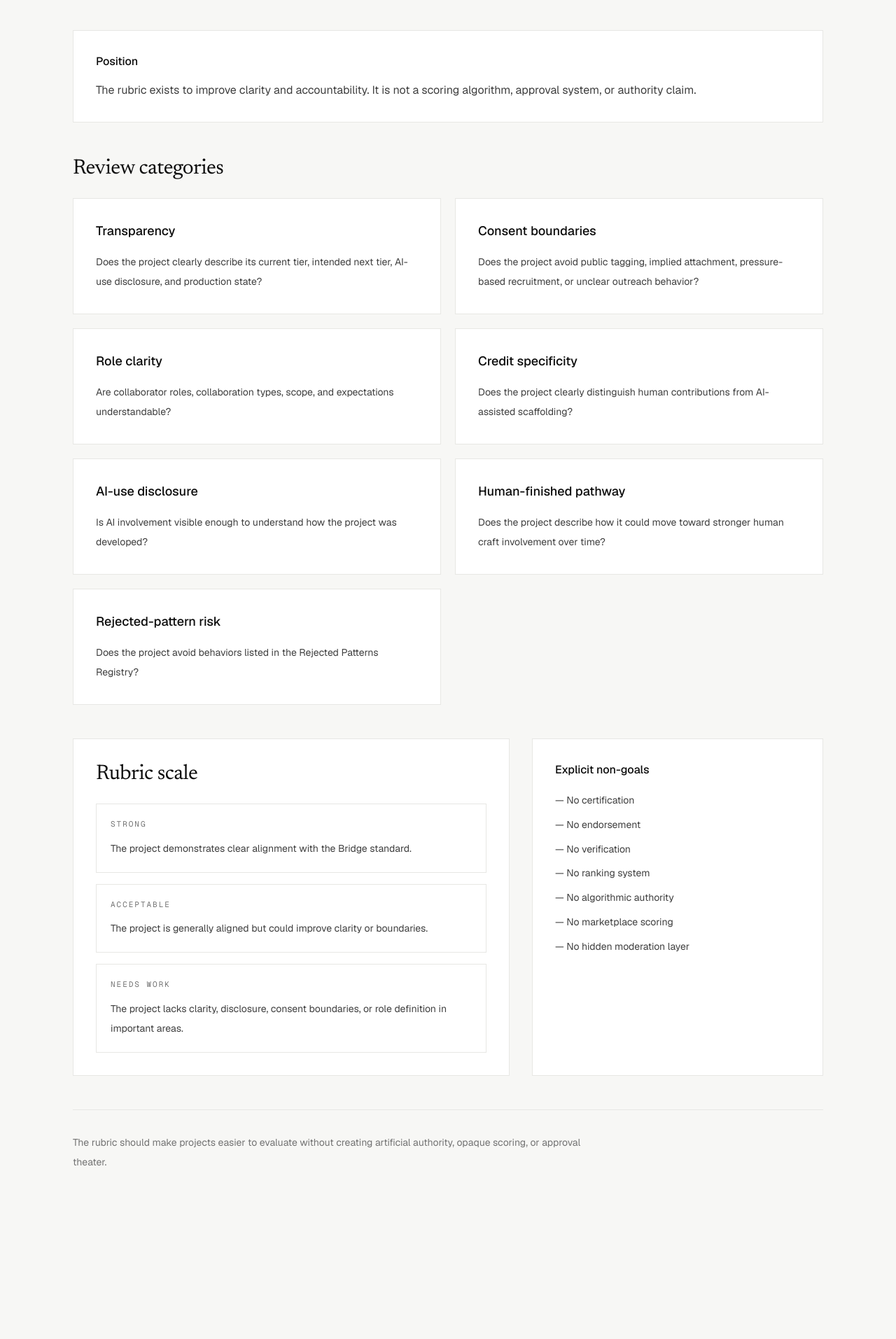
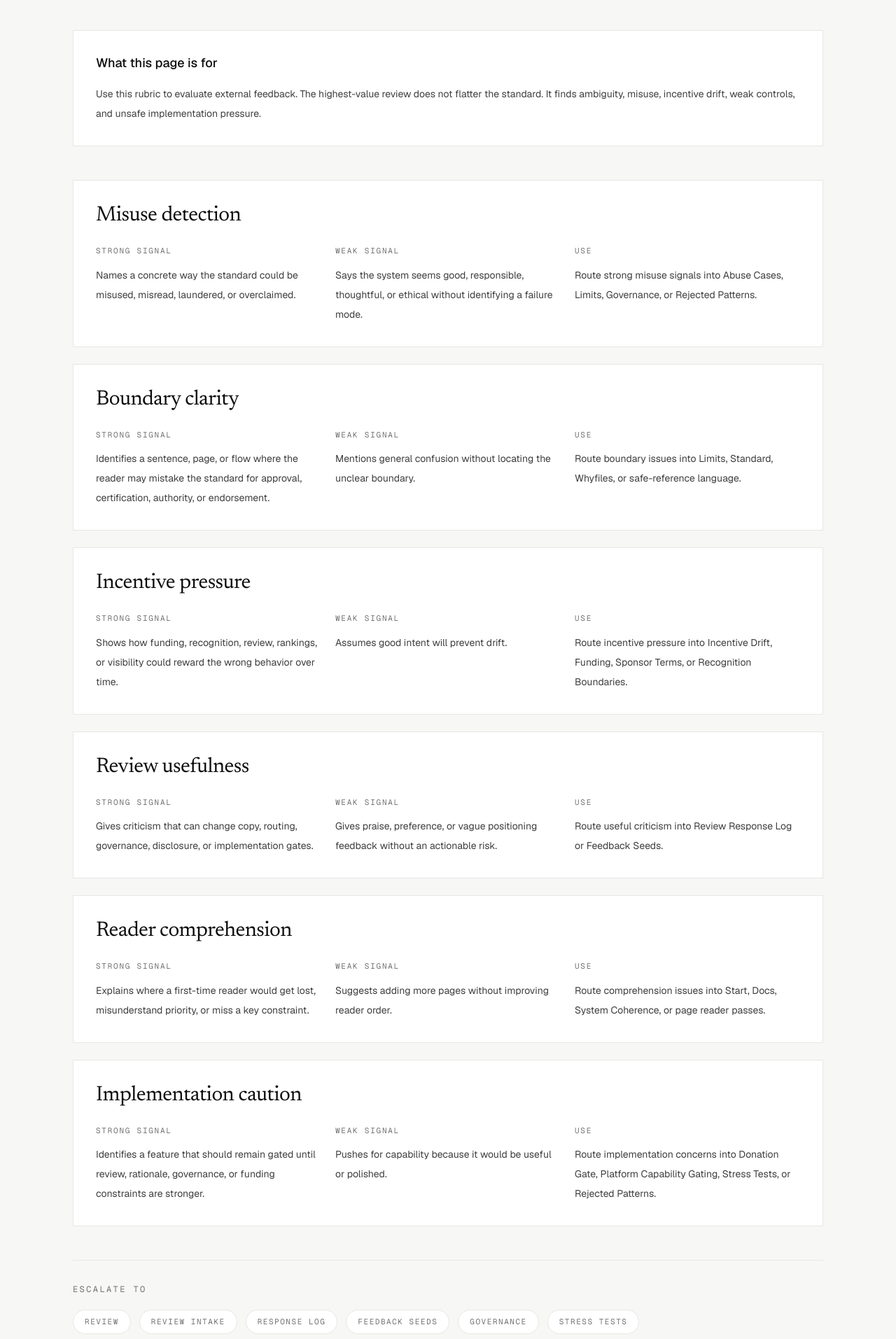
Before and after one commit to zacharymplace/creative-bridge, a Next.js app: page /review-rubric in a window 1280 px wide. Shown: the part 287-2200 px from the top of the page at 70% size. Before the commit the page ends 2073 px from the top, so only its background shows below. Built offline with nearby package versions, Linux system fonts and the light colour scheme.

Commit message:
Refine review rubric for readers

```diff
--- a/package.json
+++ b/package.json
@@ -1,6 +1,6 @@
 {
   "name": "creative-bridge",
-  "version": "3.28.0",
+  "version": "3.29.0",
   "private": true,
   "scripts": {
     "prebuild": "node scripts/sync-public-assets.mjs",
--- a/scripts/qa-static-export.mjs
+++ b/scripts/qa-static-export.mjs
@@ -87,6 +87,8 @@ const requiredFiles = [
   "docs/releases/v3.26.0.md",
   "docs/releases/v3.27.0.md",
   "docs/releases/v3.28.0.md",
+  "docs/releases/v3.29.0.md",
+  "docs/system/review-rubric-reader-pass.md",
   "docs/system/stress-tests-reader-pass.md",
   "docs/system/rejected-patterns-reader-pass.md",
   "docs/system/incentive-drift-reader-pass.md",
--- a/scripts/sync-public-assets.mjs
+++ b/scripts/sync-public-assets.mjs
@@ -79,6 +79,8 @@ const markdownFiles = [
   "releases/v3.26.0.md",
   "releases/v3.27.0.md",
   "releases/v3.28.0.md",
+  "releases/v3.29.0.md",
+  "system/review-rubric-reader-pass.md",
   "system/stress-tests-reader-pass.md",
   "system/rejected-patterns-reader-pass.md",
   "system/incentive-drift-reader-pass.md",
--- a/src/app/review-rubric/page.tsx
+++ b/src/app/review-rubric/page.tsx
@@ -1,97 +1,159 @@
-import { reviewRubric } from "@/content/review-rubric/review-rubric";
+import Link from "next/link";
+
+const dimensions = [
+  {
+    title: "Misuse detection",
+    strong:
+      "Names a concrete way the standard could be misused, misread, laundered, or overclaimed.",
+    weak:
+      "Says the system seems good, responsible, thoughtful, or ethical without identifying a failure mode.",
+    use:
+      "Route strong misuse signals into Abuse Cases, Limits, Governance, or Rejected Patterns.",
+  },
+  {
+    title: "Boundary clarity",
+    strong:
+      "Identifies a sentence, page, or flow where the reader may mistake the standard for approval, certification, authority, or endorsement.",
+    weak:
+      "Mentions general confusion without locating the unclear boundary.",
+    use:
+      "Route boundary issues into Limits, Standard, Whyfiles, or safe-reference language.",
+  },
+  {
+    title: "Incentive pressure",
+    strong:
+      "Shows how funding, recognition, review, rankings, or visibility could reward the wrong behavior over time.",
+    weak:
+      "Assumes good intent will prevent drift.",
+    use:
+      "Route incentive pressure into Incentive Drift, Funding, Sponsor Terms, or Recognition Boundaries.",
+  },
+  {
+    title: "Review usefulness",
+    strong:
+      "Gives criticism that can change copy, routing, governance, disclosure, or implementation gates.",
+    weak:
+      "Gives praise, preference, or vague positioning feedback without an actionable risk.",
+    use:
+      "Route useful criticism into Review Response Log or Feedback Seeds.",
+  },
+  {
+    title: "Reader comprehension",
+    strong:
+      "Explains where a first-time reader would get lost, misunderstand priority, or miss a key constraint.",
+    weak:
+      "Suggests adding more pages without improving reader order.",
+    use:
+      "Route comprehension issues into Start, Docs, System Coherence, or page reader passes.",
+  },
+  {
+    title: "Implementation caution",
+    strong:
+      "Identifies a feature that should remain gated until review, rationale, governance, or funding constraints are stronger.",
+    weak:
+      "Pushes for capability because it would be useful or polished.",
+    use:
+      "Route implementation concerns into Donation Gate, Platform Capability Gating, Stress Tests, or Rejected Patterns.",
+  },
+];
+
+const escalationPaths = [
+  { label: "Review", href: "/review" },
+  { label: "Review Intake", href: "/review-intake" },
+  { label: "Response Log", href: "/review-response-log" },
+  { label: "Feedback Seeds", href: "/feedback-seeds" },
+  { label: "Governance", href: "/governance" },
+  { label: "Stress Tests", href: "/stress-tests" },
+];
 
 export default function ReviewRubricPage() {
   return (
     <main>
       <section className="cb-container cb-section-y">
         <p className="font-mono text-[13px] uppercase tracking-[0.18em] text-[var(--cb-muted)]">
-          Version {reviewRubric.version}
+          Critique evaluation
         </p>
 
         <h1 className="cb-display mt-4 max-w-4xl text-4xl tracking-tight text-[var(--cb-ink)] sm:text-5xl sm:leading-tight">
-          {reviewRubric.title}
+          Review Rubric
         </h1>
 
         <p className="mt-6 max-w-3xl text-lg leading-relaxed text-[var(--cb-body)]">
-          {reviewRubric.summary}
+          The review rubric helps sort useful criticism from approval, praise,
+          preference, and performative alignment. Strong review identifies
+          risks the system can act on.
         </p>
 
-        <div className="mt-10 border border-[var(--cb-border)] bg-[var(--cb-surface)] p-6 sm:p-8">
-          <h2 className="text-base font-medium text-[var(--cb-ink)]">
-            Position
+        <section className="mt-10 border border-[var(--cb-border)] bg-[var(--cb-surface)] p-6 sm:p-8">
+          <h2 className="text-lg font-medium text-[var(--cb-ink)]">
+            What this page is for
+          </h2>
+          <p className="mt-4 text-sm leading-7 text-[var(--cb-body)]">
+            Use this rubric to evaluate external feedback. The highest-value
+            review does not flatter the standard. It finds ambiguity, misuse,
+            incentive drift, weak controls, and unsafe implementation pressure.
+          </p>
+        </section>
+
+        <section className="mt-12 grid gap-6">
+          {dimensions.map((item) => (
+            <article
+              key={item.title}
+              className="border border-[var(--cb-border)] bg-[var(--cb-surface)] p-6 sm:p-8"
+            >
+              <h2 className="cb-display text-3xl text-[var(--cb-ink)]">
+                {item.title}
+              </h2>
+
+              <div className="mt-6 grid gap-5 lg:grid-cols-3">
+                <div>
+                  <h3 className="font-mono text-[11px] uppercase tracking-[0.16em] text-[var(--cb-muted)]">
+                    Strong signal
+                  </h3>
+                  <p className="mt-3 text-sm leading-7 text-[var(--cb-body)]">
+                    {item.strong}
+                  </p>
+                </div>
+
+                <div>
+                  <h3 className="font-mono text-[11px] uppercase tracking-[0.16em] text-[var(--cb-muted)]">
+                    Weak signal
+                  </h3>
+                  <p className="mt-3 text-sm leading-7 text-[var(--cb-body)]">
+                    {item.weak}
+                  </p>
+                </div>
+
+                <div>
+                  <h3 className="font-mono text-[11px] uppercase tracking-[0.16em] text-[var(--cb-muted)]">
+                    Use
+                  </h3>
+                  <p className="mt-3 text-sm leading-7 text-[var(--cb-body)]">
+                    {item.use}
+                  </p>
+                </div>
+              </div>
+            </article>
+          ))}
+        </section>
+
+        <section className="mt-12 border-t border-[var(--cb-border)] pt-8">
+          <h2 className="font-mono text-[12px] uppercase tracking-[0.2em] text-[var(--cb-muted)]">
+            Escalate to
           </h2>
 
-          <p className="mt-4 text-base leading-relaxed text-[var(--cb-body)]">
-            {reviewRubric.position}
-          </p>
-        </div>
-
-        <section className="mt-12">
-          <h2 className="cb-display text-3xl text-[var(--cb-ink)]">
-            Review categories
-          </h2>
-
-          <div className="mt-6 grid gap-5 md:grid-cols-2">
-            {reviewRubric.categories.map((category) => (
-              <article
-                key={category.title}
-                className="border border-[var(--cb-border)] bg-[var(--cb-surface)] p-6 sm:p-8"
+          <div className="mt-5 flex flex-wrap gap-3">
+            {escalationPaths.map((item) => (
+              <Link
+                key={item.href}
+                href={item.href}
+                className="rounded-full border border-[var(--cb-border)] bg-white px-4 py-2 font-mono text-[11px] uppercase tracking-[0.14em] text-[var(--cb-muted)] underline-offset-4 hover:underline"
               >
-                <h3 className="text-lg font-medium text-[var(--cb-ink)]">
-                  {category.title}
-                </h3>
-
-                <p className="mt-4 text-sm leading-7 text-[var(--cb-body)]">
-                  {category.focus}
-                </p>
-              </article>
+                {item.label}
+              </Link>
             ))}
           </div>
         </section>
-
-        <section className="mt-12 grid gap-8 lg:grid-cols-[1.2fr_0.8fr]">
-          <div className="border border-[var(--cb-border)] bg-[var(--cb-surface)] p-6 sm:p-8">
-            <h2 className="cb-display text-3xl text-[var(--cb-ink)]">
-              Rubric scale
-            </h2>
-
-            <div className="mt-6 grid gap-4">
-              {reviewRubric.scale.map((item) => (
-                <article
-                  key={item.label}
-                  className="border border-[var(--cb-border)] bg-white p-5"
-                >
-                  <p className="font-mono text-[11px] uppercase tracking-[0.18em] text-[var(--cb-muted)]">
-                    {item.label}
-                  </p>
-
-                  <p className="mt-3 text-sm leading-7 text-[var(--cb-body)]">
-                    {item.description}
-                  </p>
-                </article>
-              ))}
-            </div>
-          </div>
-
-          <div className="border border-[var(--cb-border)] bg-[var(--cb-surface)] p-6 sm:p-8">
-            <h2 className="text-base font-medium text-[var(--cb-ink)]">
-              Explicit non-goals
-            </h2>
-
-            <ul className="mt-5 space-y-3 text-sm leading-relaxed text-[var(--cb-body)]">
-              {reviewRubric.nonGoals.map((item) => (
-                <li key={item}>— {item}</li>
-              ))}
-            </ul>
-          </div>
-        </section>
-
-        <div className="mt-12 border-t border-[var(--cb-border)] pt-8">
-          <p className="max-w-3xl text-sm leading-7 text-[var(--cb-muted)]">
-            The rubric should make projects easier to evaluate without creating
-            artificial authority, opaque scoring, or approval theater.
-          </p>
-        </div>
       </section>
     </main>
   );
```
Also changed, not shown: 2 other files (tests, documents, lock files or other folders).
